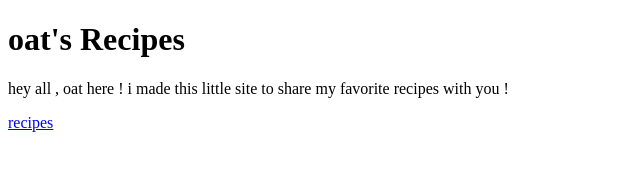
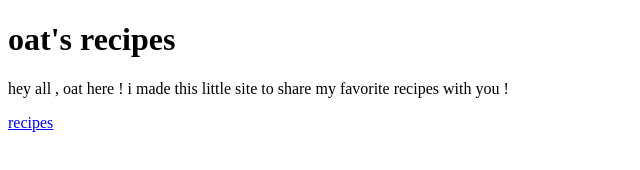
Before and after one commit to oats-milk/odin-recipes, a plain HTML site: page index.html in a window 1280 px wide. Shown: the full height of the page, 0-640 px from the left. Drawn offline with Linux system fonts and the light colour scheme.

Commit message:
fix formatting

```diff
--- a/index.html
+++ b/index.html
@@ -7,7 +7,7 @@
     <title>oat's recipes</title>
 </head>
 <body>
-    <h1>oat's Recipes</h1>
+    <h1>oat's recipes</h1>
     <p>hey all , oat here ! i made this little site to share my favorite recipes with you !</p>
     <p><a href="./recipes/recipes.html">recipes</a></p>
 </body>
```
